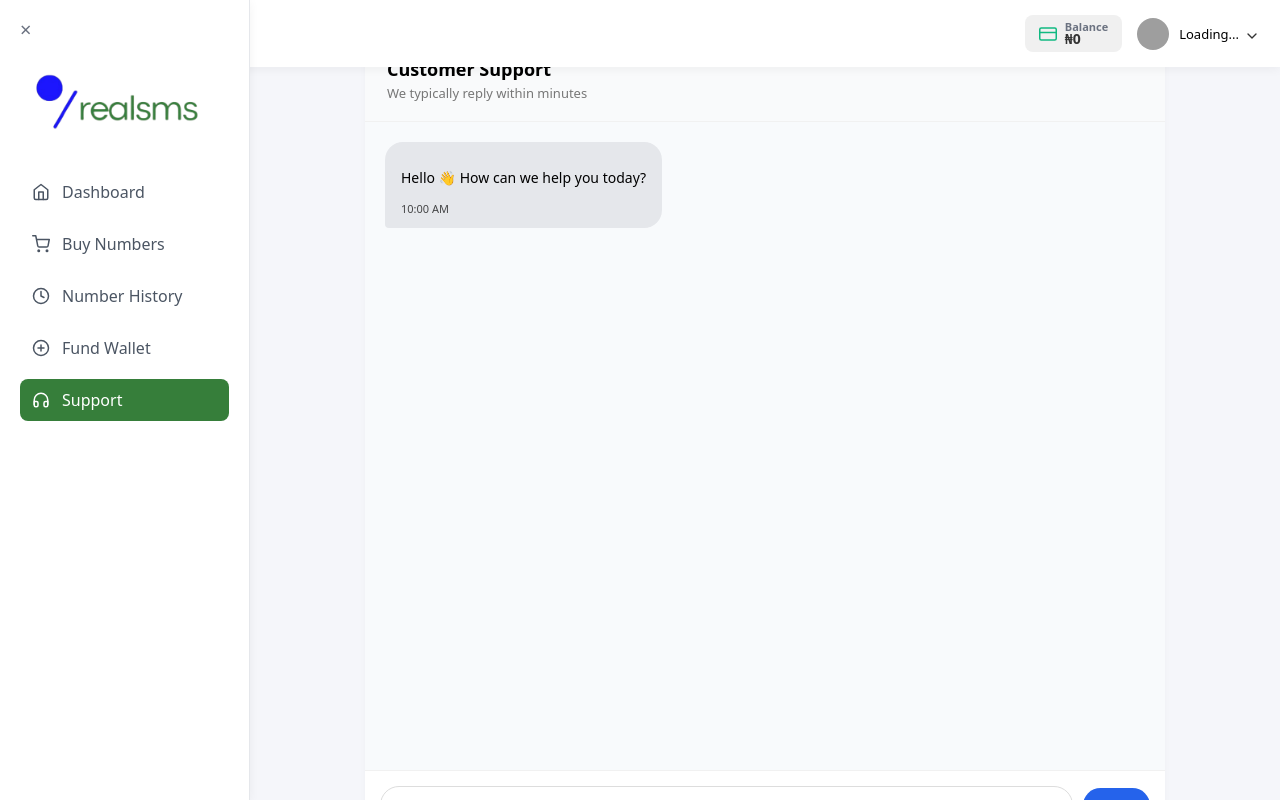
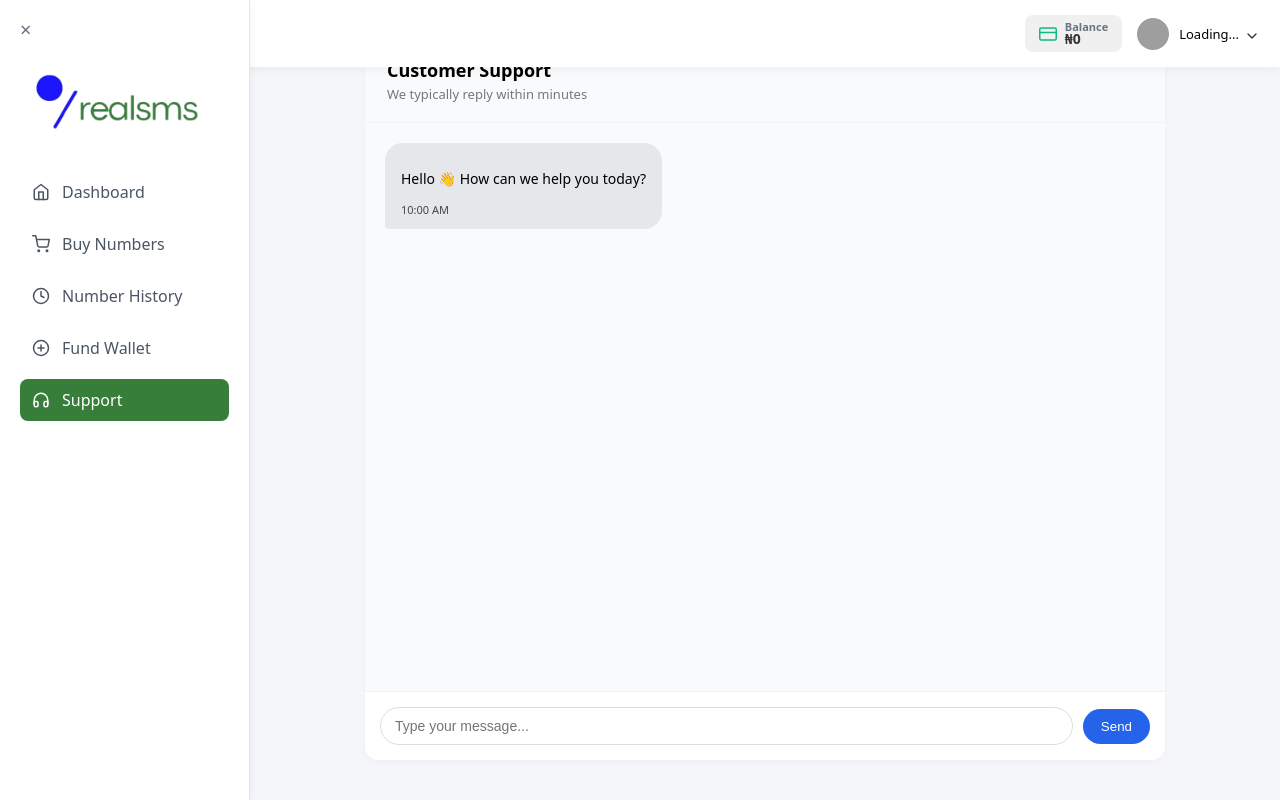
Before and after one commit to ay30bg/realsms, a React (Create React App) app: page /support in a window 1280 px wide. Built offline with nearby package versions, Linux system fonts and the light colour scheme; no server answers; grey boxes are pictures that could not be loaded.

Commit message:
Update support.css

```diff
--- a/src/styles/support.css
+++ b/src/styles/support.css
@@ -10,11 +10,9 @@ html, body {
 .user-support-container {
   display: flex;
   flex-direction: column;
-  height: 100vh;
-  max-height: 100vh;
-  width: 100%;
+  height: calc(100vh - 80px); /* subtract navbar height */
   max-width: 800px;
-  margin: 0 auto;
+  margin: 20px auto;
   background: #ffffff;
   border-radius: 14px;
   overflow: hidden;
```
